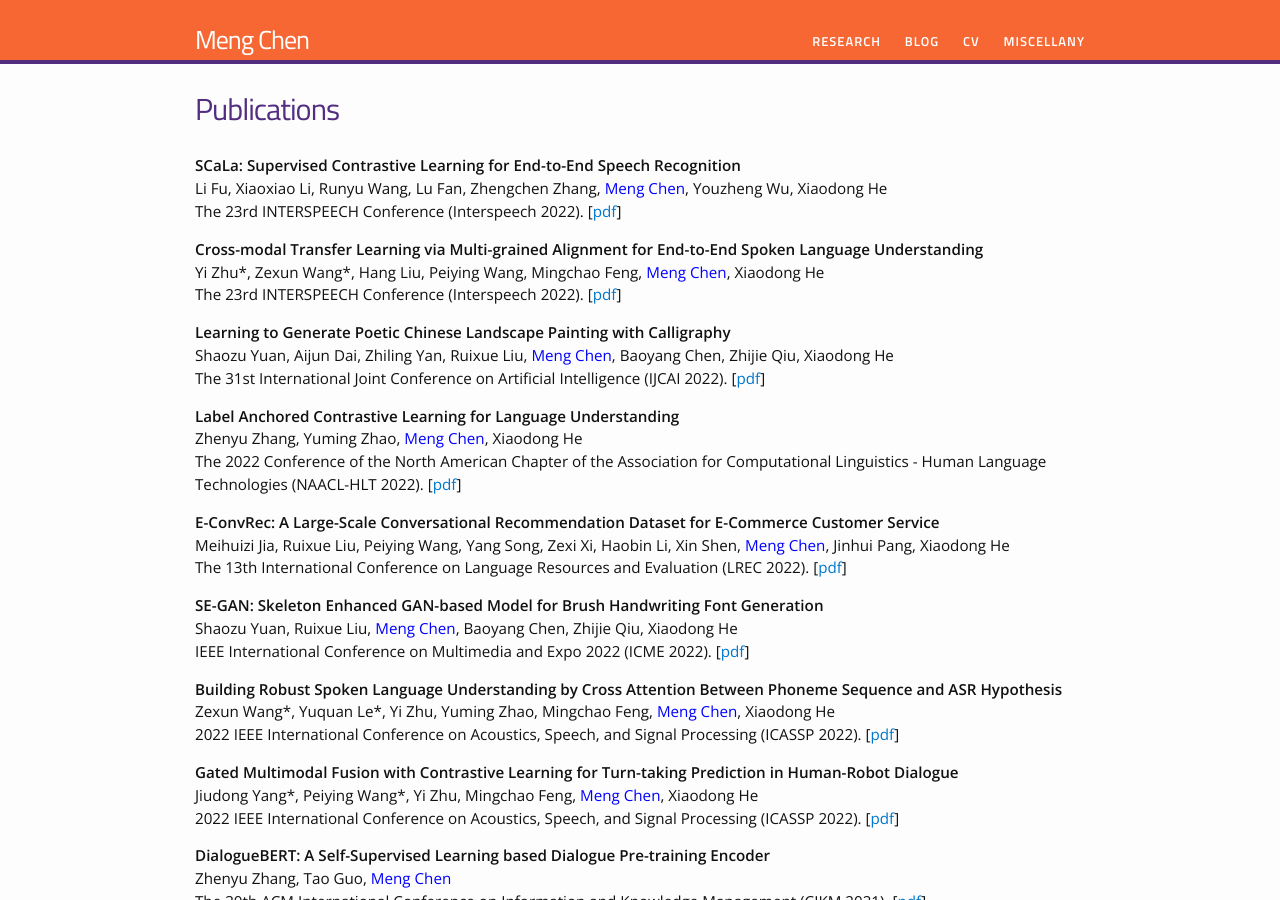
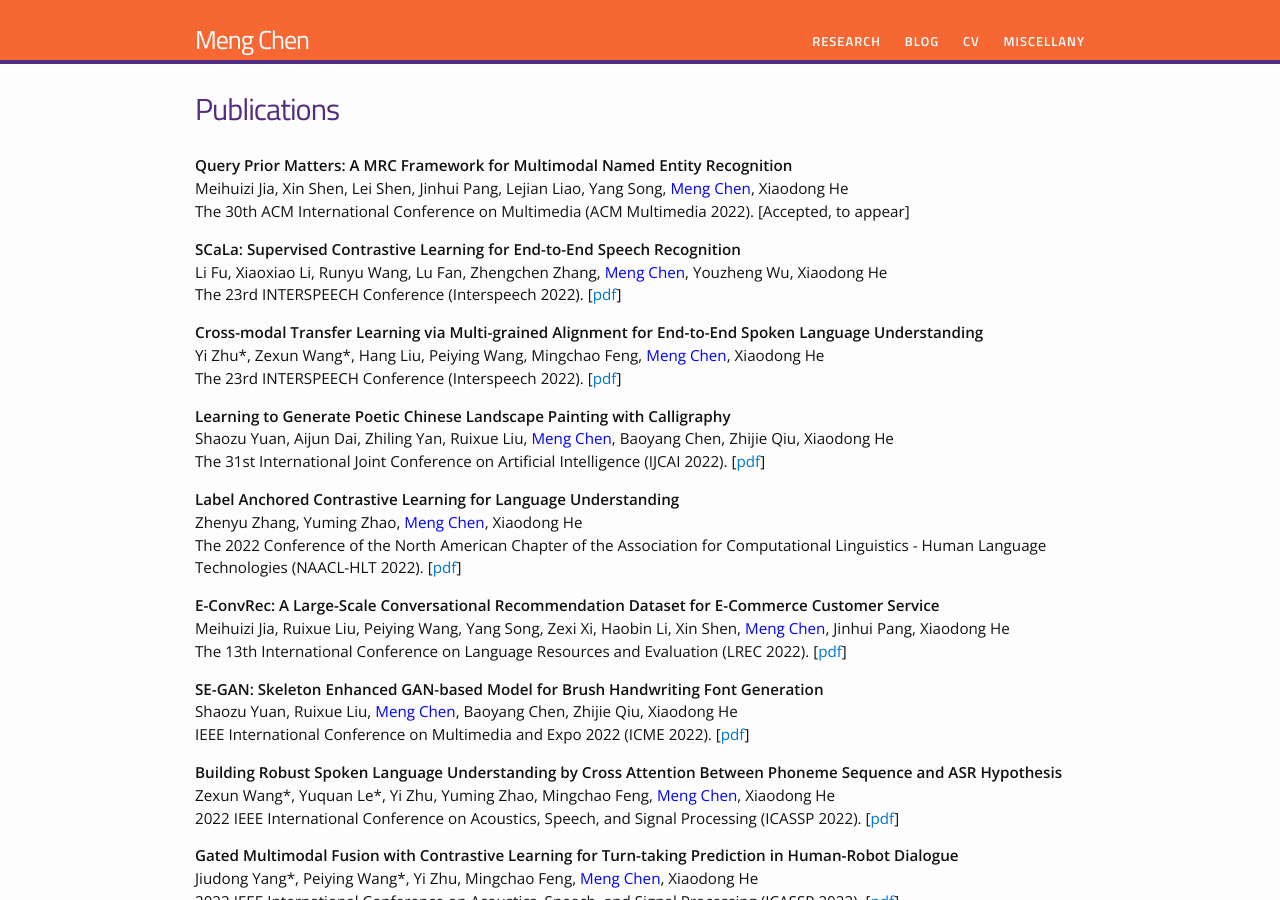
Before and after one commit to chenmengdx/chenmengdx.github.io, a Jekyll site: the page built from research.md, in a window 1280 px wide and 900 px high. Built offline with Jekyll 4.4.1, drawn with Linux system fonts in a browser that asks for light colours.

Commit message:
update paper

```diff
--- a/research.md
+++ b/research.md
@@ -5,6 +5,12 @@ permalink: /research/
 ---
 
 <div>
+
+<p>
+<b>Query Prior Matters: A MRC Framework for Multimodal Named Entity Recognition </b> <br />
+Meihuizi Jia, Xin Shen, Lei Shen, Jinhui Pang, Lejian Liao, Yang Song, <font color="blue">Meng Chen</font>, Xiaodong He <br />
+The 30th ACM International Conference on Multimedia (ACM Multimedia 2022). [Accepted, to appear]
+</p>
 
 <p>
 <b>SCaLa: Supervised Contrastive Learning for End-to-End Speech Recognition</b> <br />
```
